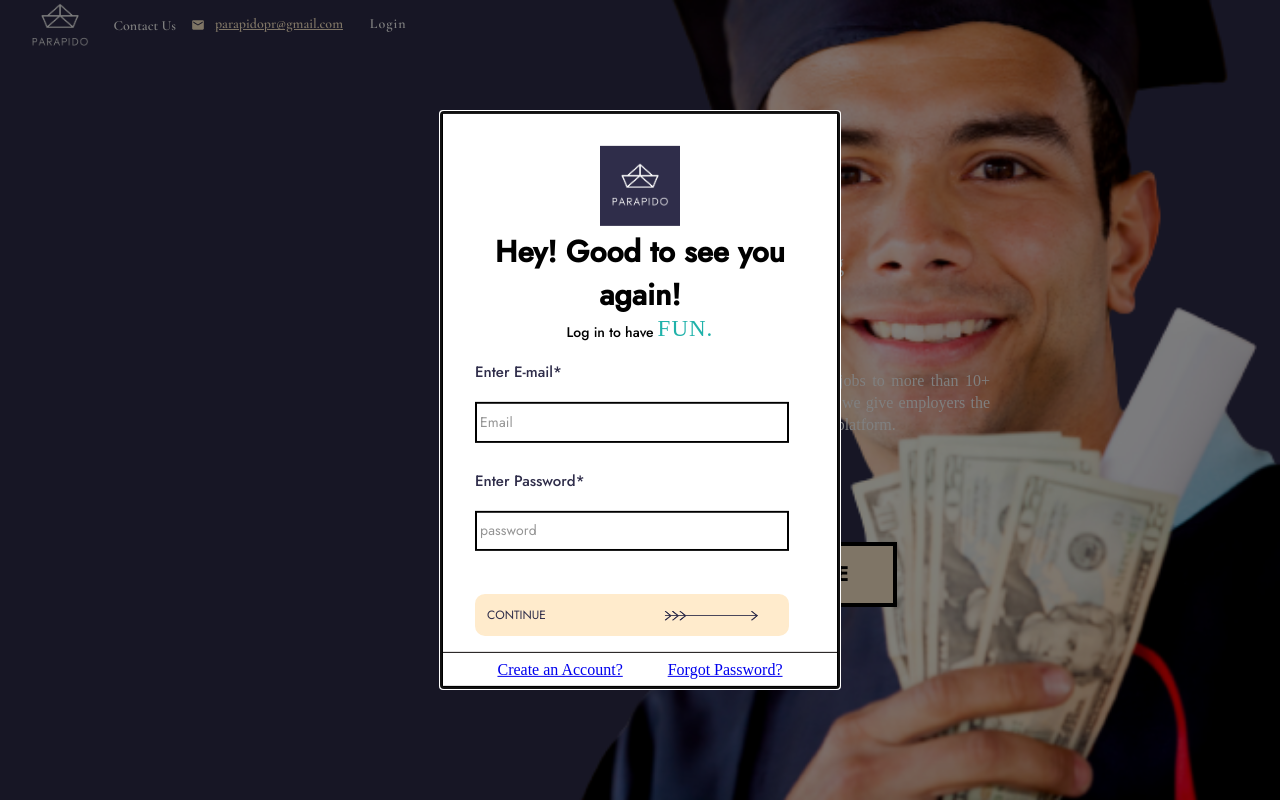
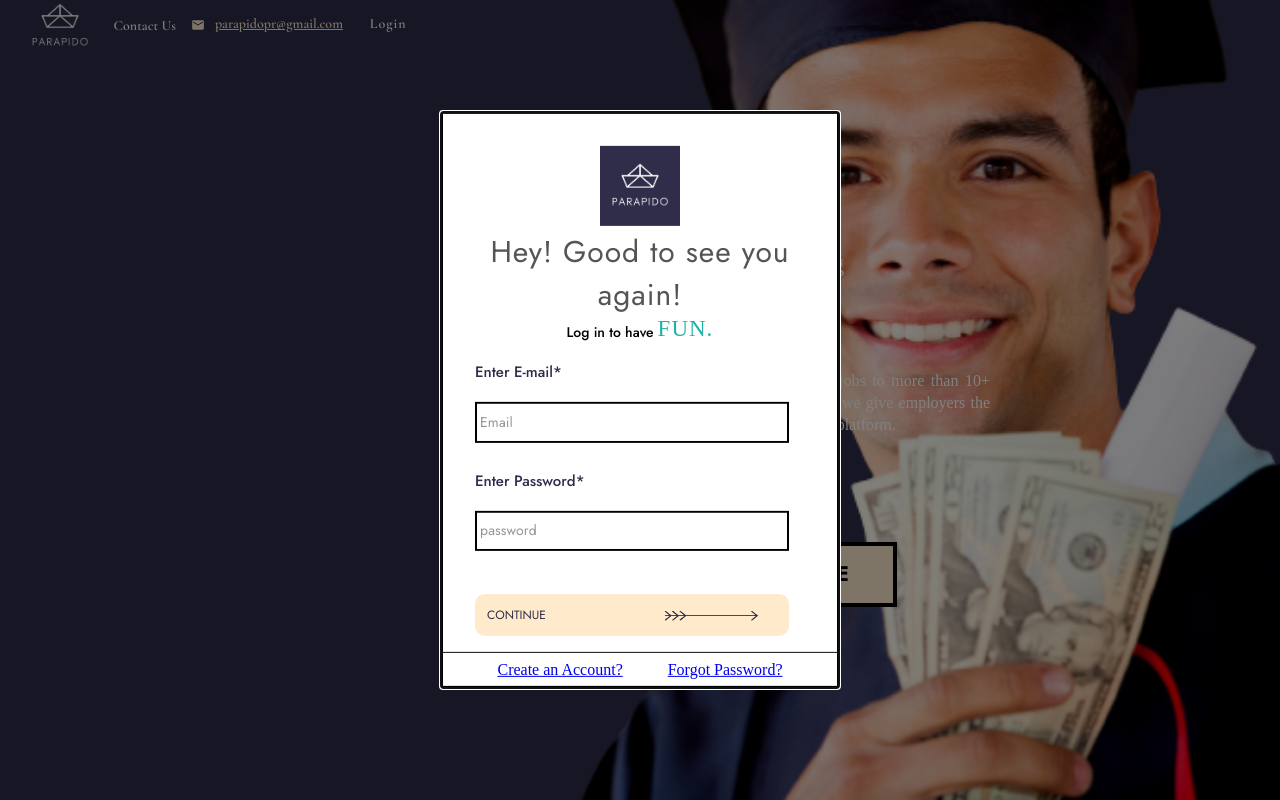
Before and after one commit to Mariie97/Capstone-QWERTY-Dev-Solutions-Team, a React (Create React App) app in the folder parapido-gui/: page / in a window 1280 px wide. Both pictures are taken after a click on the element "Login". Built offline with nearby package versions, Linux system fonts and the light colour scheme.

Commit message:
finished styling font for reusable inputs

```diff
--- a/parapido-gui/src/Layouts/LoginModal.css
+++ b/parapido-gui/src/Layouts/LoginModal.css
@@ -4,8 +4,9 @@
 /* text */
 .first-point-login-modal{
     font-family: "Jost";
-    font-weight: bold;
     font-size: 30px;
+    color: #555;
+    letter-spacing: 1px;
 }
 
 .second-point-login-modal{
```
